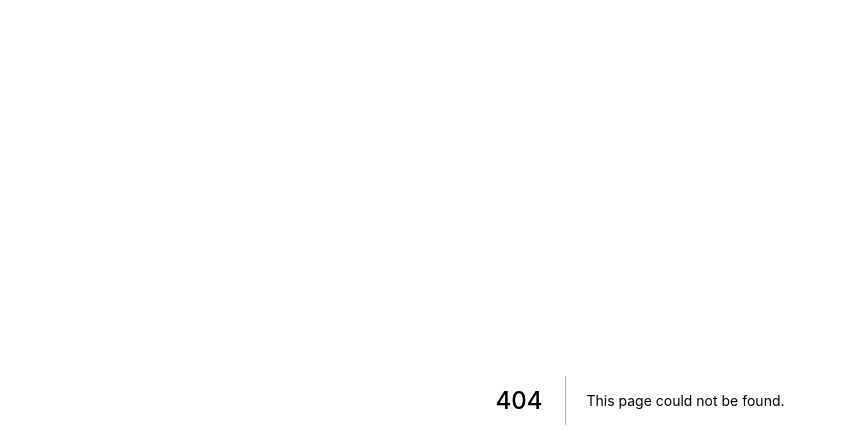
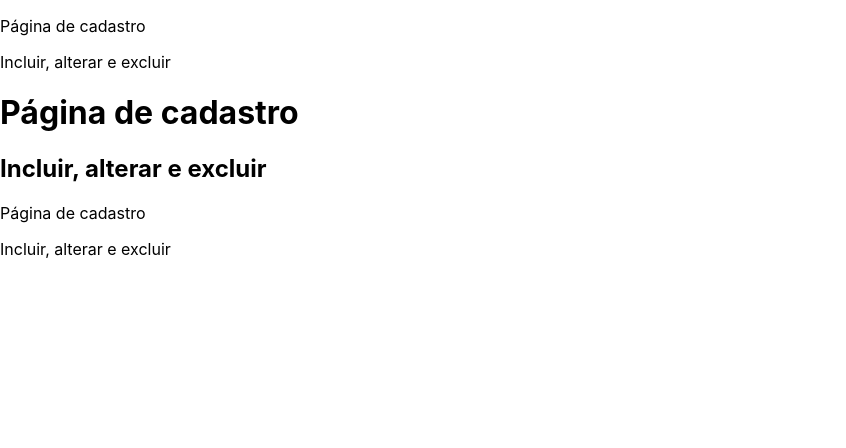
Before and after one commit to BianchiDev/react-project, a Next.js app: page /basicos/usandoTitulo in a window 1280 px wide. Before the commit this address had no page. Shown: the top 448 px of the page, without its empty margins (0-846 px from the left). Built offline with nearby package versions, Linux system fonts and the light colour scheme.

Commit message:
Usando import

```diff
--- /dev/null
+++ b/components/Titulo.jsx
@@ -0,0 +1,15 @@
+export default function Titulo(props) {
+
+    return props.pequeno ?(
+        <>
+                    <p>{props.Titulo}</p>
+                    <p>{props.Subtitulo}</p>
+        </>
+   ) : (
+                <>
+            <h1>{props.Titulo}</h1>
+            <h2>{props.Subtitulo}</h2>
+        </>
+
+        )
+}
--- /dev/null
+++ b/pages/basicos/usandoTitulo.jsx
@@ -0,0 +1,25 @@
+import Titulo from "../../components/Titulo";
+
+export default function usandoTitulo(){
+    return (
+        <div>
+            <Titulo
+            Titulo = "Página de cadastro"
+            Subtitulo = "Incluir, alterar e excluir"
+            pequeno = {true}
+            />
+             <Titulo
+            Titulo = "Página de cadastro"
+            Subtitulo = "Incluir, alterar e excluir"
+            pequeno={false}
+            />
+             <Titulo
+            Titulo = "Página de cadastro"
+            Subtitulo = "Incluir, alterar e excluir"
+            pequeno={true}
+            />
+        </div>
+    )
+}
+/* Quando o paramente pequeno é "False", ele recebe um h1 e um h2
+quando true, eles recebem paragŕafos */
```
Also changed, not shown: 1 other file (tests, documents, lock files or other folders).
